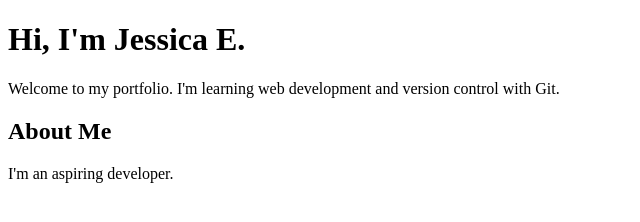
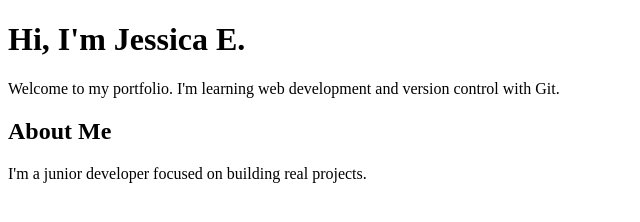
Before and after one commit to jedwards2018/my-portfolio, a plain HTML site: page index.html in a window 1280 px wide. Shown: the whole page, without its empty margins (0-640 px from the left). Drawn offline with Linux system fonts and the light colour scheme.

Commit message:
Update about me description on main

```diff
--- a/index.html
+++ b/index.html
@@ -8,6 +8,6 @@
     <h1>Hi, I'm Jessica E.</h1>
     <p>Welcome to my portfolio. I'm learning web development and version control with Git.</p>
     <h2>About Me</h2>
-    <p>I'm an aspiring developer.</p>
+    <p>I'm a junior developer focused on building real projects.</p>
 </body>
 </html>
```
